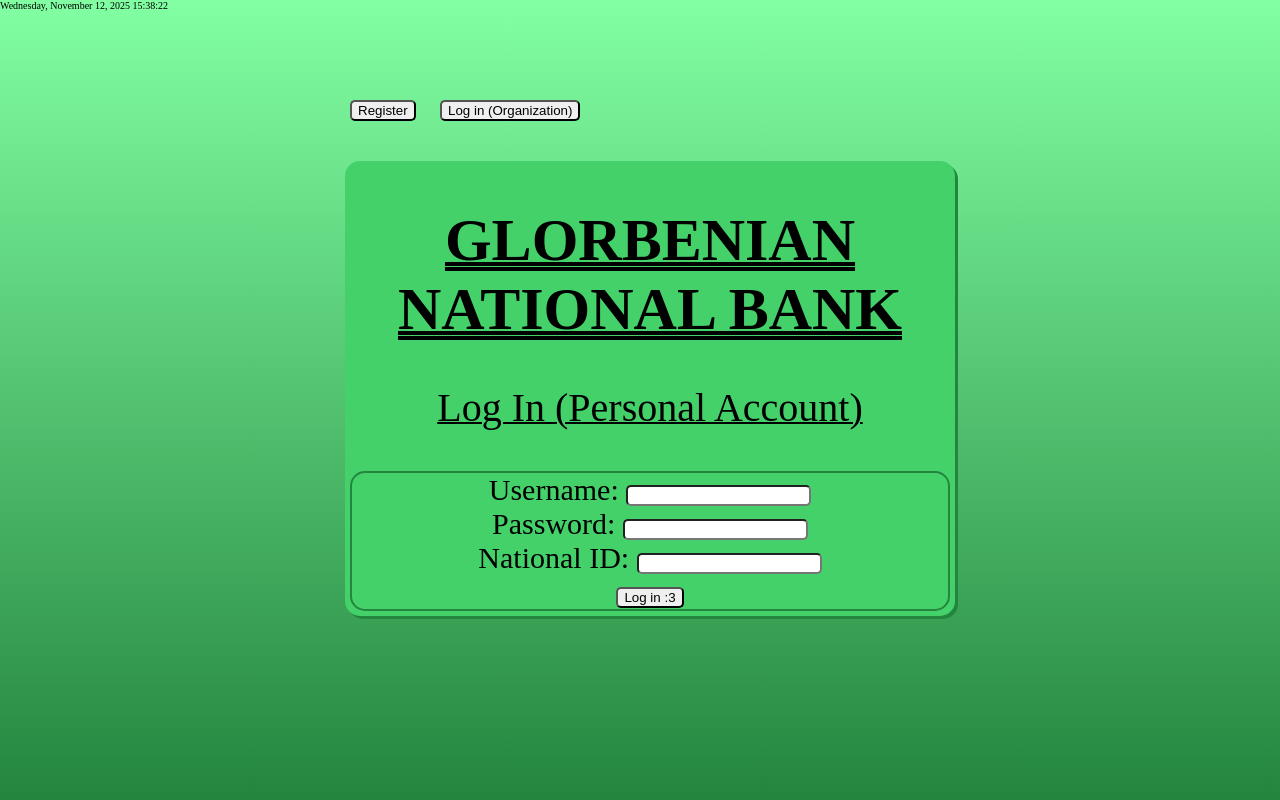
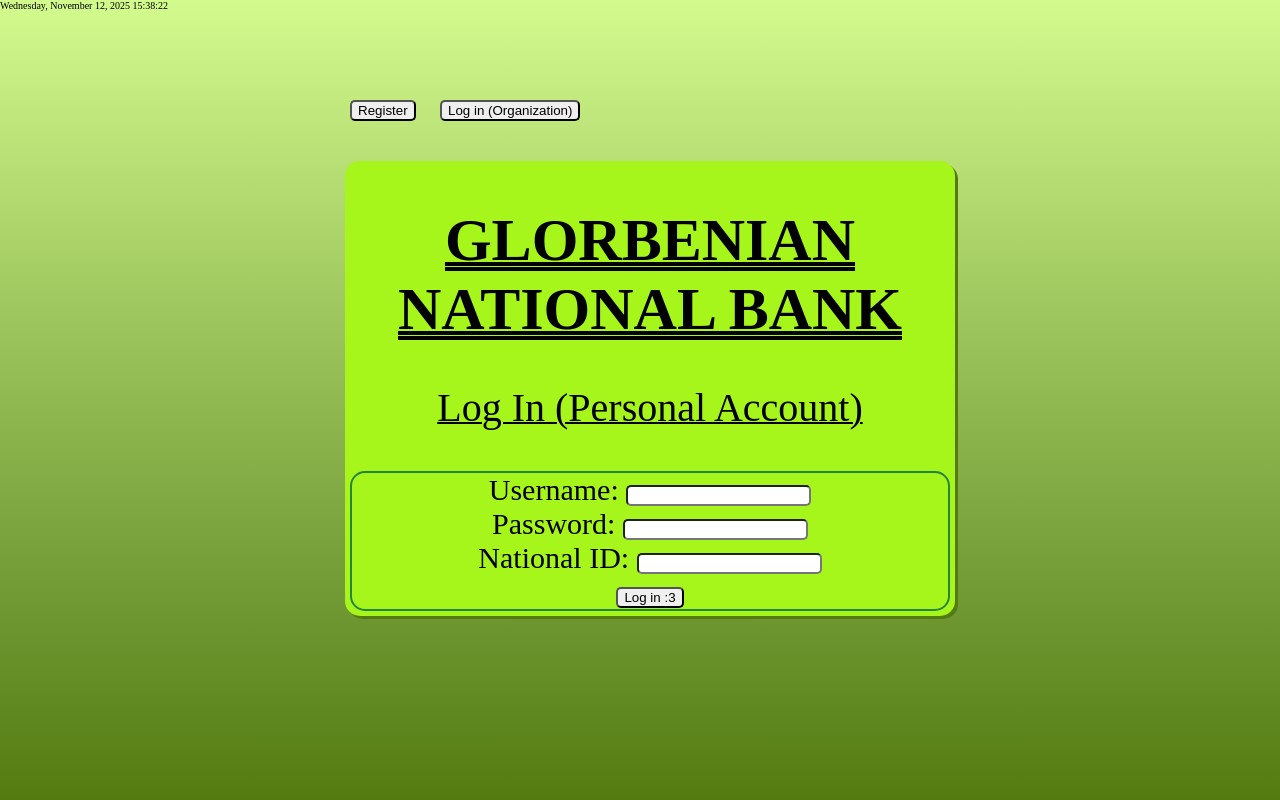
Before and after one commit to DiggyGorgonzola/glorbank, a Flask app: page / in a window 1280 px wide. Run offline with Flask 3, Linux system fonts and the light colour scheme.

Commit message:
Update style.css

```diff
--- a/static/style/style.css
+++ b/static/style/style.css
@@ -1,6 +1,9 @@
 html, body {
-        background: linear-gradient(#82ffa3, #24853e);
-        background-color: #82ffa3;
+        --color3: #45d16a;
+        --color1: color-mix(in srgb, var(--color3), white);
+        --color2: color-mix(in srgb, var(--color3), black);
+        background: linear-gradient(var(--color1), var(--color2));
+        background-color: color1;
         font-family: 'Times New Roman', Times, serif;
         color: #000;
         margin: 0;
@@ -43,8 +46,8 @@
             padding: 5px;
             margin: 5px;
             margin-top: 30px;
-            background-color: #45d16a;
-            box-shadow: 3px 3px #24853e;
+            background-color: var(--color3);
+            box-shadow: 3px 3px var(--color2);
             border: 2px #000;
             border-radius: 15px;
         }
```
